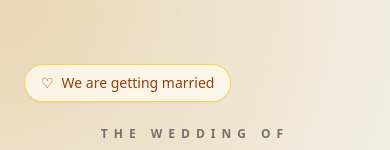
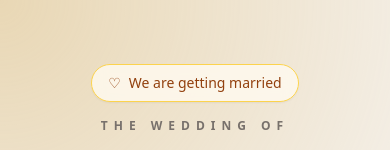
Before and after one commit to istiak514/Istiak_Nowshin_wedding, a React (Vite) app: page / in a window 390 px wide. Shown: the top 150 px of the page. Built offline with nearby package versions, Linux system fonts and the light colour scheme.

Commit message:
Update App.jsx

```diff
--- a/src/App.jsx
+++ b/src/App.jsx
@@ -390,7 +390,7 @@ export default function WeddingWebsite() {
 
         <div className="relative mx-auto grid max-w-7xl items-center gap-10 px-6 py-16 md:grid-cols-2 md:px-10 lg:py-24">
           <div>
-            <p className="mb-4 inline-flex items-center gap-2 rounded-full border border-amber-300 bg-[#fffaf0]/80 px-4 py-2 text-sm font-medium text-amber-800 shadow-sm backdrop-blur">
+            <p className="mx-auto mb-4 flex w-fit items-center gap-2 rounded-full border border-amber-300 bg-[#fffaf0]/80 px-4 py-2 text-sm font-medium text-amber-800 shadow-sm backdrop-blur md:mx-0">
               <span>♡</span> We are getting married
             </p>
 
```
